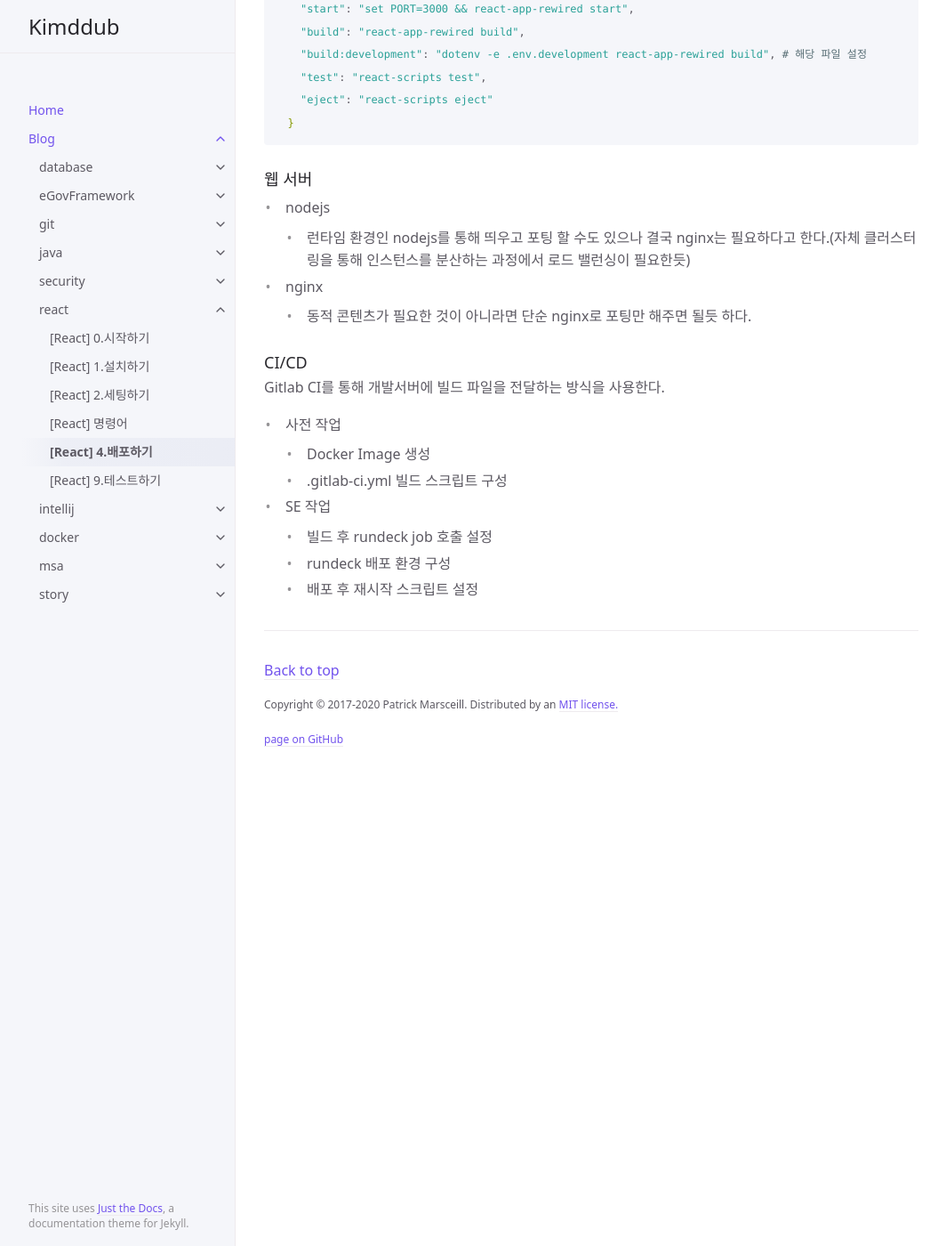
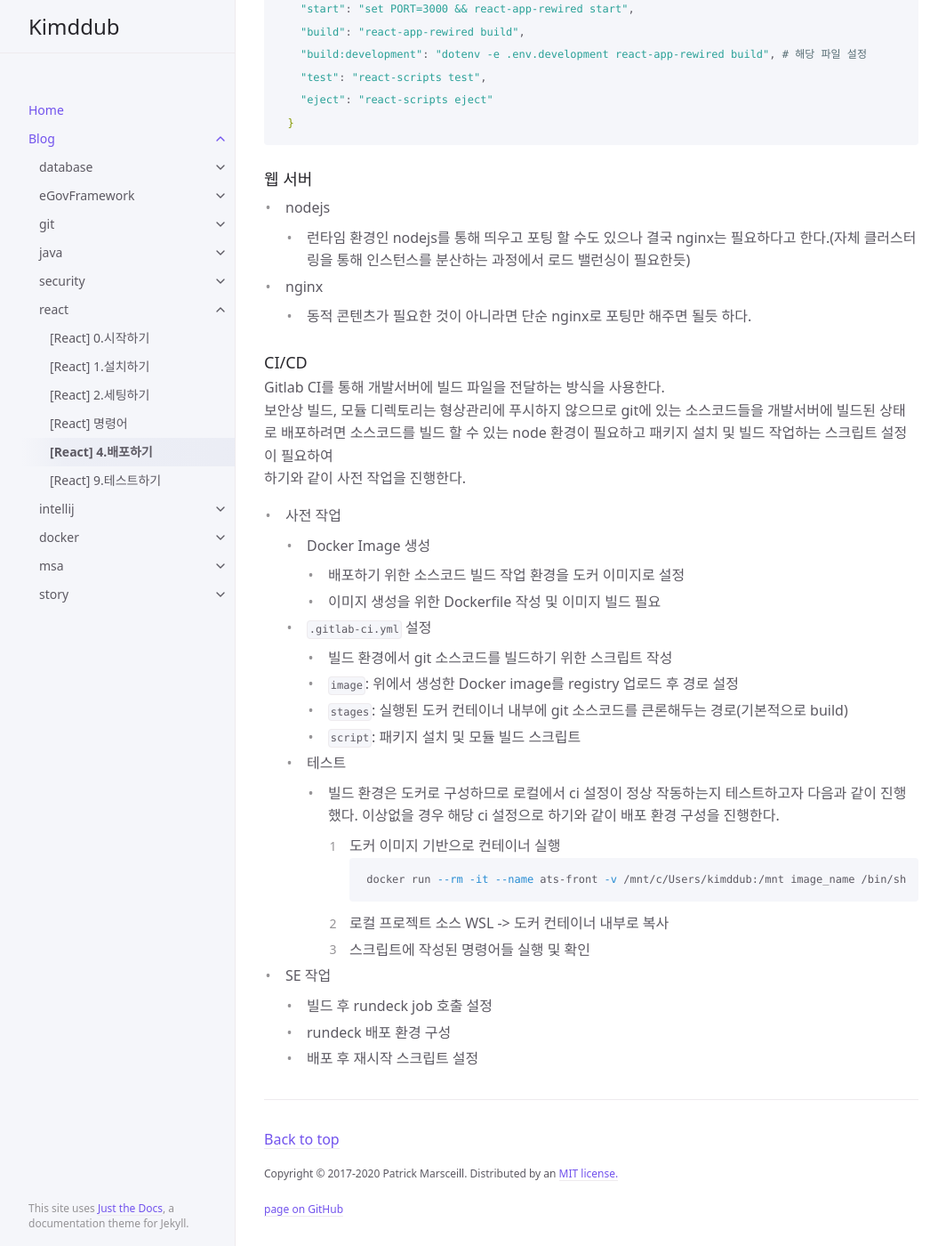
Before and after one commit to kimddub/kimddub.github.io, a Jekyll site: the page built from docs/blog/react/react-deploy.md, in a window 1280 px wide and 1400 px high, scrolled down 640 px. Shown: the whole window at 89% size, without its empty margins (107-1171 px from the left). Built offline with Jekyll 4.4.1, drawn with Linux system fonts in a browser that asks for light colours.

Commit message:
[docs] 2024-01-25 react deploy

````diff
--- a/docs/blog/react/react-deploy.md
+++ b/docs/blog/react/react-deploy.md
@@ -43,9 +43,26 @@ node 패키지 관리 도구인 npm으로 로컬에서 또는 CI/CD 환경에서
 
 ### CI/CD
 Gitlab CI를 통해 개발서버에 빌드 파일을 전달하는 방식을 사용한다.
+보안상 빌드, 모듈 디렉토리는 형상관리에 푸시하지 않으므로 git에 있는 소스코드들을 개발서버에 빌드된 상태로 배포하려면
+소스코드를 빌드 할 수 있는 node 환경이 필요하고 패키지 설치 및 빌드 작업하는 스크립트 설정이 필요하여
+하기와 같이 사전 작업을 진행한다.
 - 사전 작업
   - Docker Image 생성
-  - .gitlab-ci.yml 빌드 스크립트 구성
+    - 배포하기 위한 소스코드 빌드 작업 환경을 도커 이미지로 설정
+    - 이미지 생성을 위한 Dockerfile 작성 및 이미지 빌드 필요
+  - `.gitlab-ci.yml` 설정
+    - 빌드 환경에서 git 소스코드를 빌드하기 위한 스크립트 작성
+    - `image`: 위에서 생성한 Docker image를 registry 업로드 후 경로 설정
+    - `stages`: 실행된 도커 컨테이너 내부에 git 소스코드를 큰론해두는 경로(기본적으로 build)
+    - `script`: 패키지 설치 및 모듈 빌드 스크립트
+  - 테스트
+    - 빌드 환경은 도커로 구성하므로 로컬에서 ci 설정이 정상 작동하는지 테스트하고자 다음과 같이 진행했다. 이상없을 경우 해당 ci 설정으로 하기와 같이 배포 환경 구성을 진행한다.
+    1. 도커 이미지 기반으로 컨테이너 실행
+       ```shell
+       docker run --rm -it --name ats-front -v /mnt/c/Users/kimddub:/mnt image_name /bin/sh
+        ```
+    2. 로컬 프로젝트 소스 WSL -> 도커 컨테이너 내부로 복사
+    3. 스크립트에 작성된 명령어들 실행 및 확인
 - SE 작업
   - 빌드 후 rundeck job 호출 설정
   - rundeck 배포 환경 구성
````
